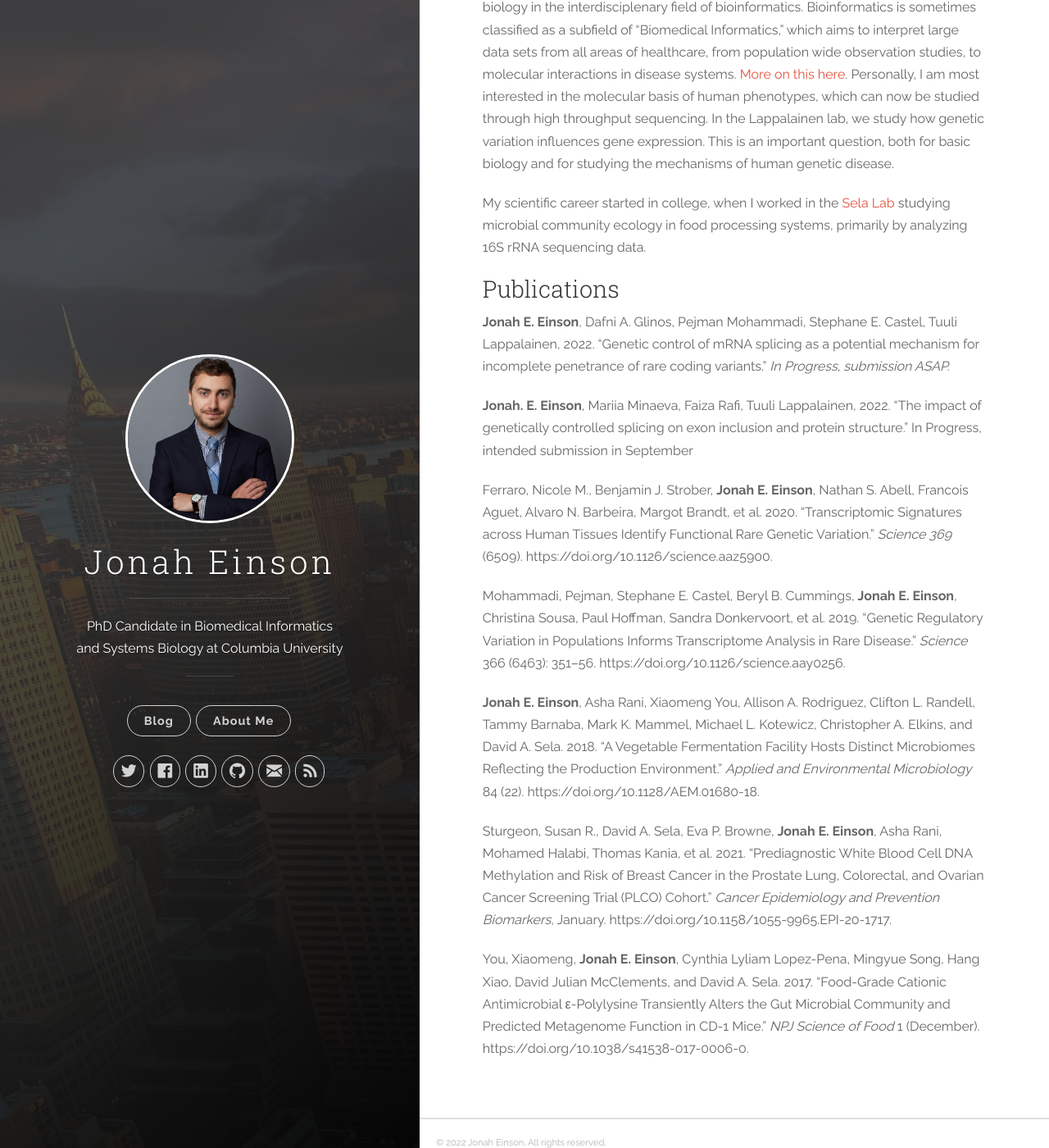
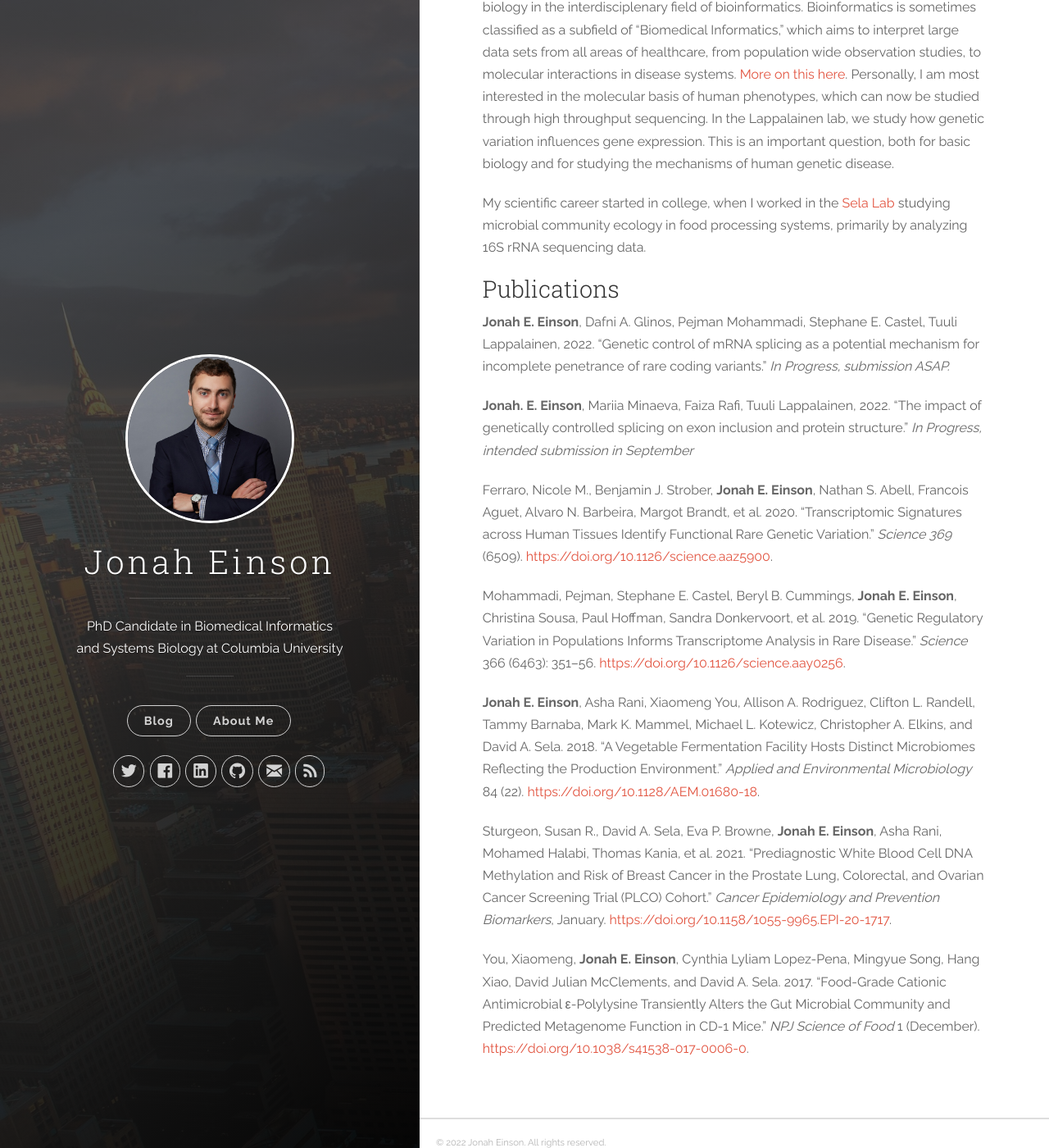
Before and after one commit to jeinson/jeinson.github.io, a Jekyll site: the page built from about.md, in a window 1280 px wide and 1400 px high, scrolled down 728 px. Shown: the whole window at 82% size. Built offline with Jekyll 4.4.1, drawn with Linux system fonts in a browser that asks for light colours; part of the change alters nothing that is shown.

Commit message:
Updated pub links

```diff
--- a/about.md
+++ b/about.md
@@ -37,33 +37,31 @@ My scientific career started in college, when I worked in the [Sela Lab](https:/
 
 ### Publications
 **Jonah E. Einson**, Dafni A. Glinos, Pejman Mohammadi, Stephane E. Castel, Tuuli Lappalainen, 2022.
-“Genetic control of mRNA splicing as a potential mechanism for incomplete penetrance of rare
-coding variants.” *In Progress, submission ASAP.*
+“Genetic control of mRNA splicing as a potential mechanism for incomplete penetrance of rare coding variants.” *In Progress, submission ASAP.*
 
 **Jonah. E. Einson**, Mariia Minaeva, Faiza Rafi, Tuuli Lappalainen, 2022. “The impact of genetically
-controlled splicing on exon inclusion and protein structure.” In Progress, intended submission in
-September
+controlled splicing on exon inclusion and protein structure.” *In Progress, intended submission in September*
 
 Ferraro, Nicole M., Benjamin J. Strober, **Jonah E. Einson**, Nathan S. Abell, Francois Aguet, Alvaro N.
 Barbeira, Margot Brandt, et al. 2020. “Transcriptomic Signatures across Human Tissues Identify
-Functional Rare Genetic Variation.” *Science 369* (6509). https://doi.org/10.1126/science.aaz5900.
+Functional Rare Genetic Variation.” *Science 369* (6509). <https://doi.org/10.1126/science.aaz5900>.
 
 Mohammadi, Pejman, Stephane E. Castel, Beryl B. Cummings, **Jonah E. Einson**, Christina Sousa, Paul
 Hoffman, Sandra Donkervoort, et al. 2019. “Genetic Regulatory Variation in Populations Informs
 Transcriptome Analysis in Rare Disease.” *Science* 366 (6463): 351–56.
-https://doi.org/10.1126/science.aay0256.
+<https://doi.org/10.1126/science.aay0256>.
 
 **Jonah E. Einson**, Asha Rani, Xiaomeng You, Allison A. Rodriguez, Clifton L. Randell, Tammy Barnaba, Mark
 K. Mammel, Michael L. Kotewicz, Christopher A. Elkins, and David A. Sela. 2018. “A Vegetable
 Fermentation Facility Hosts Distinct Microbiomes Reflecting the Production Environment.” *Applied
-and Environmental Microbiology* 84 (22). https://doi.org/10.1128/AEM.01680-18.
+and Environmental Microbiology* 84 (22). <https://doi.org/10.1128/AEM.01680-18>.
 
 Sturgeon, Susan R., David A. Sela, Eva P. Browne, **Jonah E. Einson**, Asha Rani, Mohamed Halabi, Thomas
 Kania, et al. 2021. “Prediagnostic White Blood Cell DNA Methylation and Risk of Breast Cancer in
 the Prostate Lung, Colorectal, and Ovarian Cancer Screening Trial (PLCO) Cohort.” *Cancer
-Epidemiology and Prevention Biomarkers*, January. https://doi.org/10.1158/1055-9965.EPI-20-1717.
+Epidemiology and Prevention Biomarkers*, January. <https://doi.org/10.1158/1055-9965.EPI-20-1717>.
 
 You, Xiaomeng, **Jonah E. Einson**, Cynthia Lyliam Lopez-Pena, Mingyue Song, Hang Xiao, David Julian
 McClements, and David A. Sela. 2017. “Food-Grade Cationic Antimicrobial ε-Polylysine Transiently
 Alters the Gut Microbial Community and Predicted Metagenome Function in CD-1 Mice.” *NPJ Science
-of Food* 1 (December). https://doi.org/10.1038/s41538-017-0006-0.
+of Food* 1 (December). <https://doi.org/10.1038/s41538-017-0006-0>.
```
